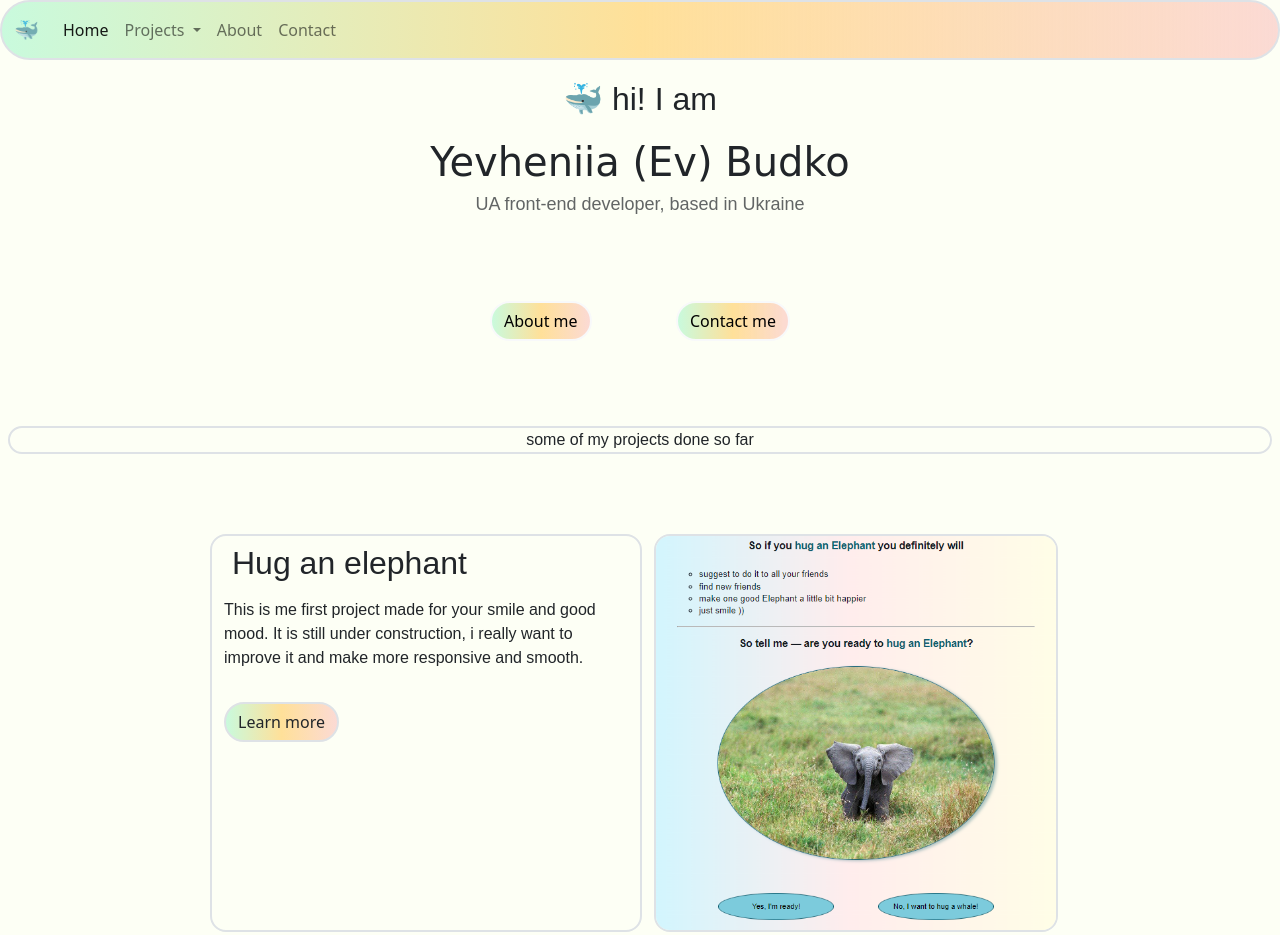
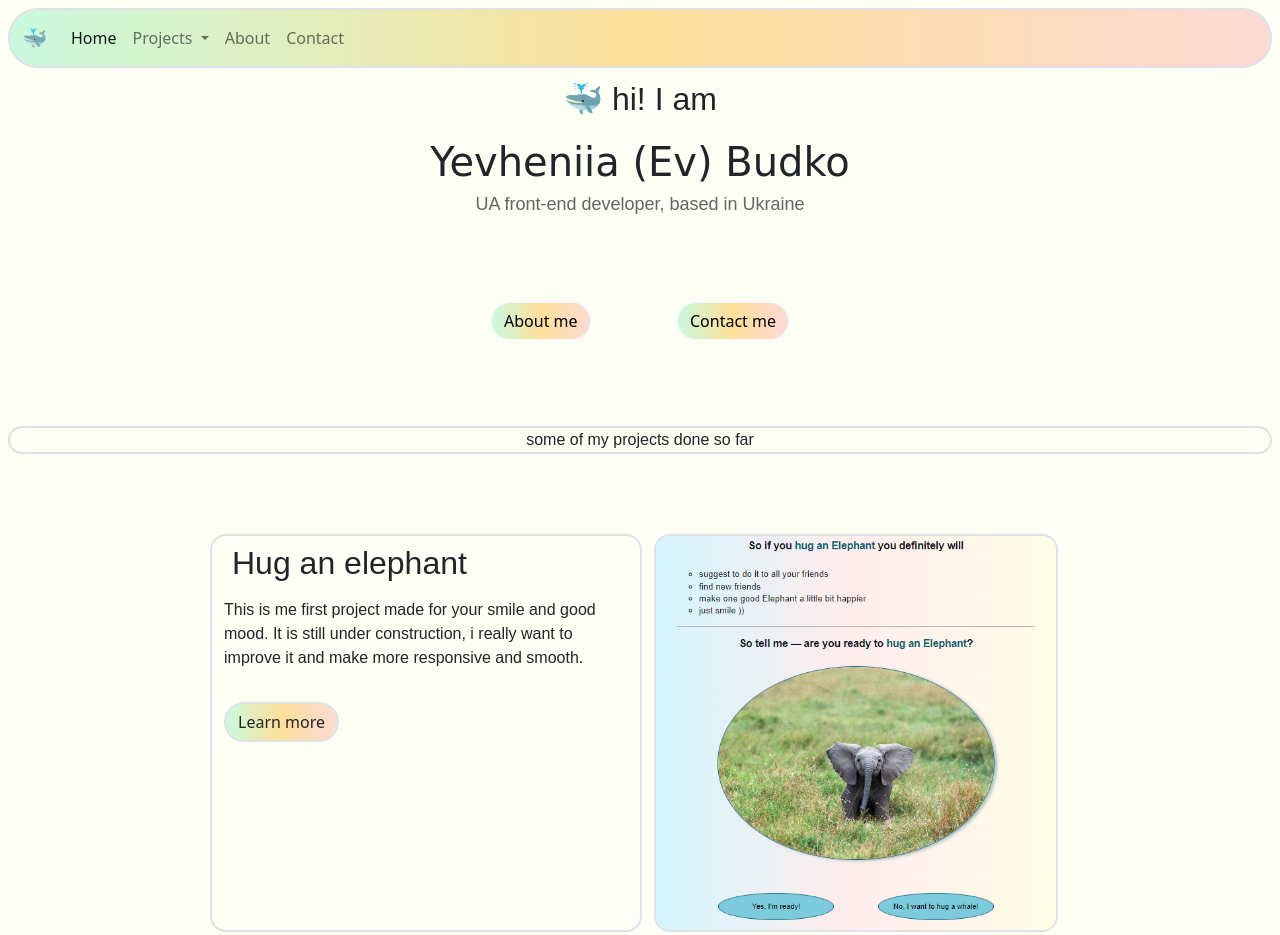
Before and after one commit to ev-indrik/portfolio-homework-week4, a plain HTML site: page index.html in a window 1280 px wide. Shown: the top 935 px of the page. Drawn offline with nearby package versions, Linux system fonts and the light colour scheme; a web font is replaced by a local one.

Commit message:
Navbar updated

```diff
--- a/index.html
+++ b/index.html
@@ -28,7 +28,7 @@
     <footer>
       <div class="container">
         <nav
-          class="navbar navbar-expand-lg bg-customized fixed-top border border-2 rounded-pill"
+          class="navbar navbar-expand-lg bg-customized fixed-top border border-2 rounded-pill m-2"
         >
           <div class="container-fluid">
             <a class="navbar-brand" href="#">🐳</a>
```
